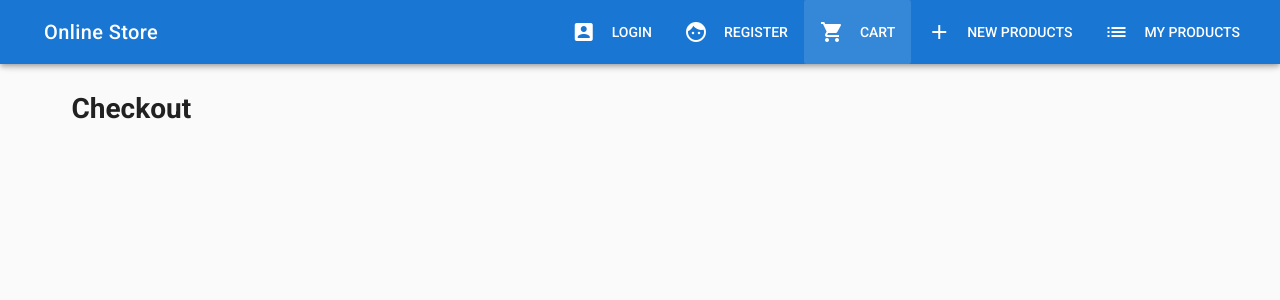
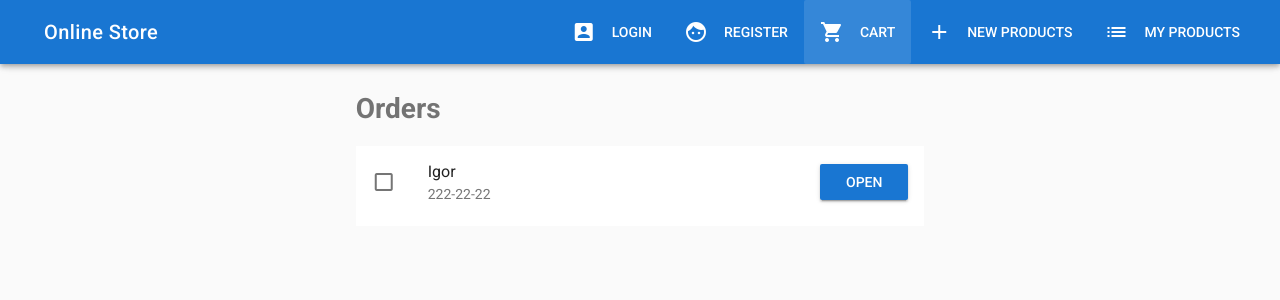
Before and after one commit to IgorGram/onlineStore, a Vue app: page /checkout in a window 1280 px wide. Shown: the top 300 px of the page. Built offline with nearby package versions, Linux system fonts and the light colour scheme.

Commit message:
add Checkout page

```diff
--- a/src/components/User/Checkout.vue
+++ b/src/components/User/Checkout.vue
@@ -1,8 +1,38 @@
 <template>
     <v-container>
         <v-layout row>
-            <v-flex xs12>
-                <h1>Checkout</h1>
+            <v-flex xs12 sm6 offset-sm3>
+                <h1 class="text--secondary mb-3">Orders</h1>
+                <v-list
+                        subheader
+                        two-line
+                >
+                    <v-list-tile
+                            avatar
+                            v-for="(order, i) in orders"
+                            :key="i"
+                        >
+                        <v-list-tile-action>
+                            <v-checkbox
+                                    color="success"
+                                    :input-value="order.done"
+                                    @change="markDone(order)"
+                            ></v-checkbox>
+                        </v-list-tile-action>
+
+                        <v-list-tile-content>
+                            <v-list-tile-title>{{ order.name }}</v-list-tile-title>
+                            <v-list-tile-sub-title>{{ order.phone }}</v-list-tile-sub-title>
+                        </v-list-tile-content>
+                        <v-list-tile-action>
+                            <v-btn
+                                    :to="'/product/' + order.productId"
+                                    class="primary">
+                                Open
+                            </v-btn>
+                        </v-list-tile-action>
+                    </v-list-tile>
+                </v-list>
             </v-flex>
         </v-layout>
     </v-container>
@@ -13,9 +43,22 @@
 		name: "Checkout",
 		data(){
 			return {
-
+                orders: [
+                    {
+                    	id:'test',
+                        name: 'Igor',
+                        phone: '222-22-22',
+                        productId: '1',
+                        done: false
+                    }
+                ]
 			}
-		}
+		},
+        methods: {
+			markDone(order) {
+                order.done = true
+            }
+        }
 	}
 </script>
 
```
